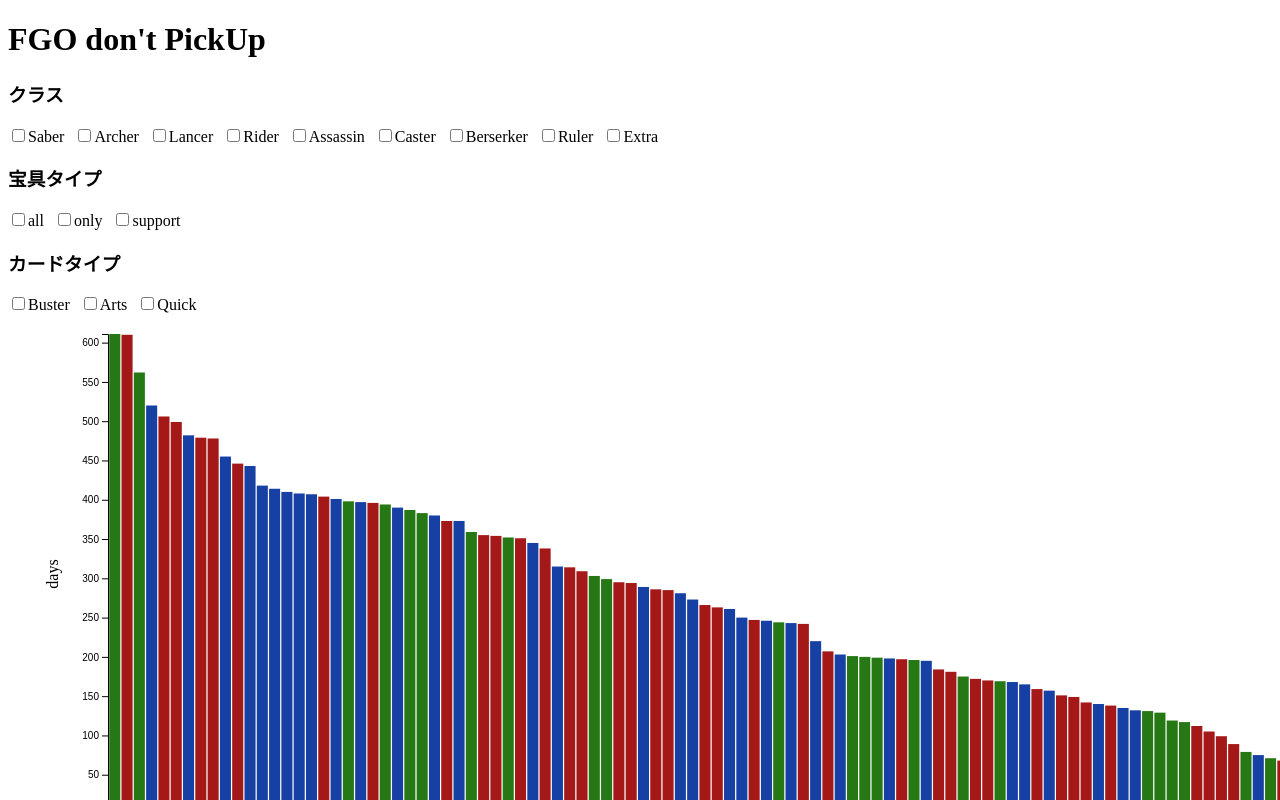
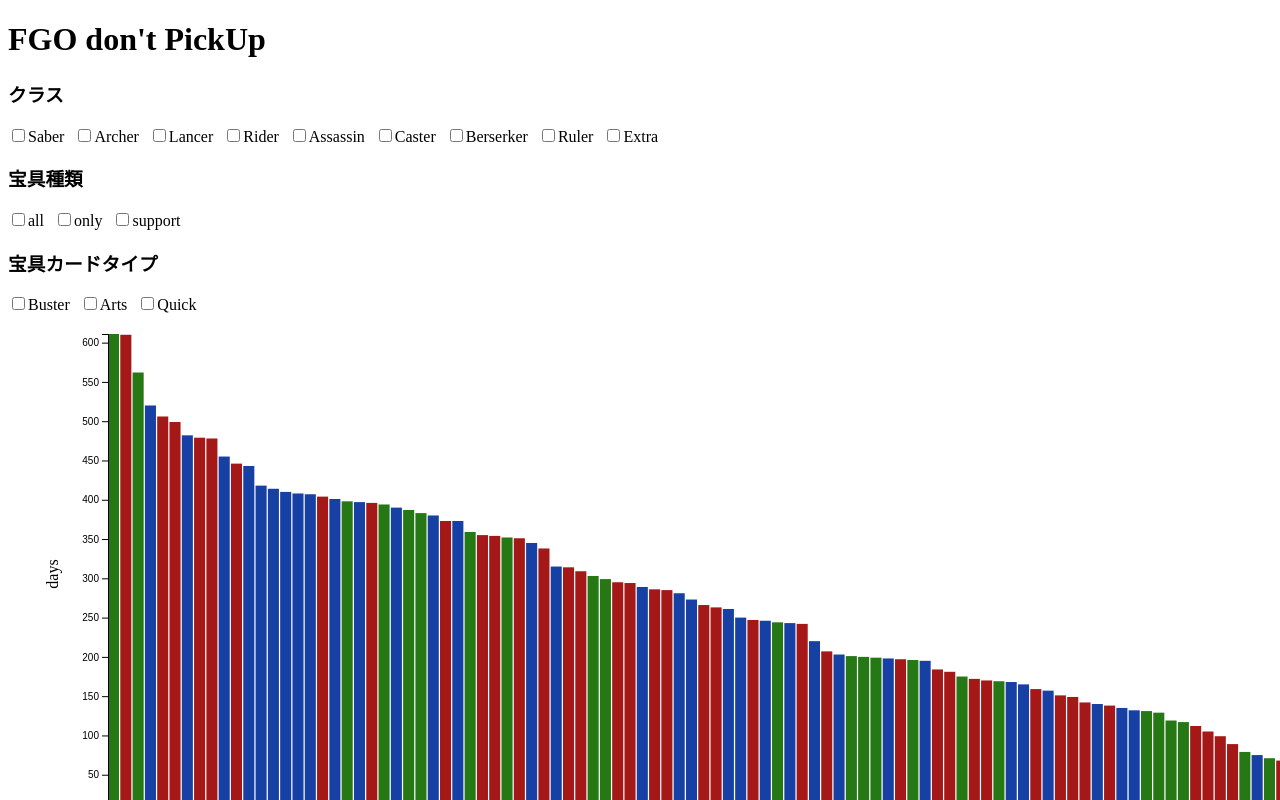
Before and after one commit to kawabekaito/FGOPickUp, a React (Vite) app: page / in a window 1280 px wide. Shown: the top 800 px of the page. Built offline with nearby package versions, Linux system fonts and the light colour scheme.

Commit message:
Barの間隔とnameの調整

```diff
--- a/src/App.jsx
+++ b/src/App.jsx
@@ -14,7 +14,7 @@ const App = () => {
   }, []);
 
 
-  console.log(data);
+  //console.log(data);
 
   const optionsClass = [
     { value: "Saber", label: "Saber" },
@@ -87,7 +87,7 @@ const App = () => {
     }
   };
 
-  console.log(NPTypeChecked);
+  //console.log(NPTypeChecked);
 
   const parseDate = (dateString) => {
     const [year, month, day] = dateString.split('/').map(Number);
@@ -116,7 +116,7 @@ const App = () => {
   useEffect(() => {
     if (data) {
       const a = calculateDaysFromToday(data)
-      console.log(a);
+      //console.log(a);
       setCalculatedData(a);
     }
   }, [data]);
@@ -139,7 +139,7 @@ const App = () => {
       return calculatedData.filter((d) => selectedClasses.includes(d.class) && selectedNPEffect.includes(d.NPeffect));
 
     } else if (selectedClasses.length > 0 && selectedNPEffect.length === 0 && selectedNPType.length > 0){
-      return calculatedData.filter((d) => selectedClasses.includes(d.class) && selectedNPEffect.includes(d.NPtype));
+      return calculatedData.filter((d) => selectedClasses.includes(d.class) && selectedNPType.includes(d.NPtype));
     } else if (selectedClasses.length === 0 && selectedNPEffect.length > 0 && selectedNPType.length === 0) {
 
       return calculatedData.filter((d) => selectedNPEffect.includes(d.NPeffect));
@@ -158,8 +158,8 @@ const App = () => {
 
 
   const filteredData = filterData();
-  console.log(filteredData);
-  console.log(calculatedData);
+  //console.log(filteredData);
+  //console.log(calculatedData);
 
 
   return (
@@ -184,7 +184,7 @@ const App = () => {
 
 
         <div>
-          <h3>宝具タイプ</h3>
+          <h3>宝具種類</h3>
           {optionsNPEffect.map((option) => (
             <label key={option.value} style={{ marginRight: "10px" }} >
               <input
@@ -196,10 +196,11 @@ const App = () => {
               {option.label}
             </label>
           ))}
+
         </div>
 
         <div>
-          <h3>カードタイプ</h3>
+          <h3>宝具カードタイプ</h3>
           {optionsNPType.map((option) => (
             <label key={option.value} style={{ marginRight: "10px" }} >
               <input
@@ -214,7 +215,6 @@ const App = () => {
         </div>
 
       </div>
-
       {<BarChart data={filteredData} />}
     </div>
   );
--- a/src/components/BarChart.jsx
+++ b/src/components/BarChart.jsx
@@ -14,6 +14,9 @@ const BarChart = ({ data }) => {
   const chartWidth = Width - margin.left - margin.right;
   const chartHeight = Height - margin.top - margin.bottom;
 
+
+  //console.log(chartWidth);
+
   const sortedData = data.slice().sort((a, b) => {
     return b.days - a.days;
   });
@@ -26,24 +29,39 @@ const BarChart = ({ data }) => {
 
   yScale.domain([0, d3.max(sortedData, (d) => d.days)]);
 
-  const bars = sortedData.map((d, index) => (
-    <g transform={`translate(${xScale(d.name)}, 0)`} key={index}>
-      <rect x={0} y={yScale(d.days)} width={xScale.bandwidth()} height={chartHeight - yScale(d.days)} fill={d.NPcolor} className="barRect" />
+  //console.log(xScale.bandwidth());
 
 
+  var barWidth = xScale.bandwidth();
+  var padding = chartWidth / data.length / 10;
+  var barMargin;
+
+  console.log(data.length);
+
+  if (data.length < 90) {
+    barMargin = 10;
+  } else {
+    barMargin = 0;
+  }
+  if (barWidth > 40) {
+    barWidth = 40;
+  }
+
+  const bars = sortedData.map((d, index) => (
+    <g key={index}>
+      <rect x={barWidth * index + padding * index} y={yScale(d.days)} width={barWidth} height={chartHeight - yScale(d.days)} fill={d.NPcolor} className="barRect" />
       <text
-        x={xScale.bandwidth() / 2 + 15}
-        y={chartHeight + 20}
-        textAnchor="end"
+        x={barWidth * index + padding * index + barMargin}
+        y={chartHeight + 8}
+        textAnchor="start"
         alignmentBaseline="middle"
-        transform={`rotate(-90, ${xScale.bandwidth() / 2}, ${chartHeight + 20})`}
-        style={{ fontSize: "12px" }}
+        transform={`rotate(60,${barWidth * index + padding * index + barMargin},${chartHeight + 10})`}
+        style={{ fontSize: "10px" }}
       >
         {d.name}
       </text>
     </g>
   ));
-
 
   const legendData = [
     { label: "Buster", color: "#a41818" },
@@ -63,15 +81,25 @@ const BarChart = ({ data }) => {
   return (
     <svg width={Width} height={Height}>
       <g transform={`translate(${margin.left}, ${margin.top})`}>
-        {bars}
+        {data.length == 0 ? <g><text
+          x={`${chartWidth / 2}`}
+          y={`${chartHeight / 2}`}
+          font-size="100px"
+          textAnchor='middle'>
+          No Data
+        </text></g> : <g>{bars}</g>}
+
+        <g>
+          <g>
             <g transform={`translate(0, ${chartHeight})`} ref={(node) => d3.select(node).call(d3.axisBottom(xScale).tickFormat("").tickSize(1))} />
             <text
-          transform={`translate(${chartWidth / 2}, ${Height - margin.bottom + 130})`} // x軸ラベルの位置を変更
+              transform={`translate(${chartWidth / 2}, ${Height - margin.bottom + 130})`}
               textAnchor="middle"
             >
               Servant
             </text>
-
+          </g>
+          <g>
             <g ref={(node) => d3.select(node).call(yAxis)} />
             <text
               transform={`translate(-50, ${chartHeight / 2}) rotate(-90)`}
@@ -79,7 +107,8 @@ const BarChart = ({ data }) => {
             >
               days
             </text>
-
+          </g>
+        </g>
         <g>{legend}</g>
       </g>
     </svg>
```
Lines whose indentation alone changed are shown as unchanged.
